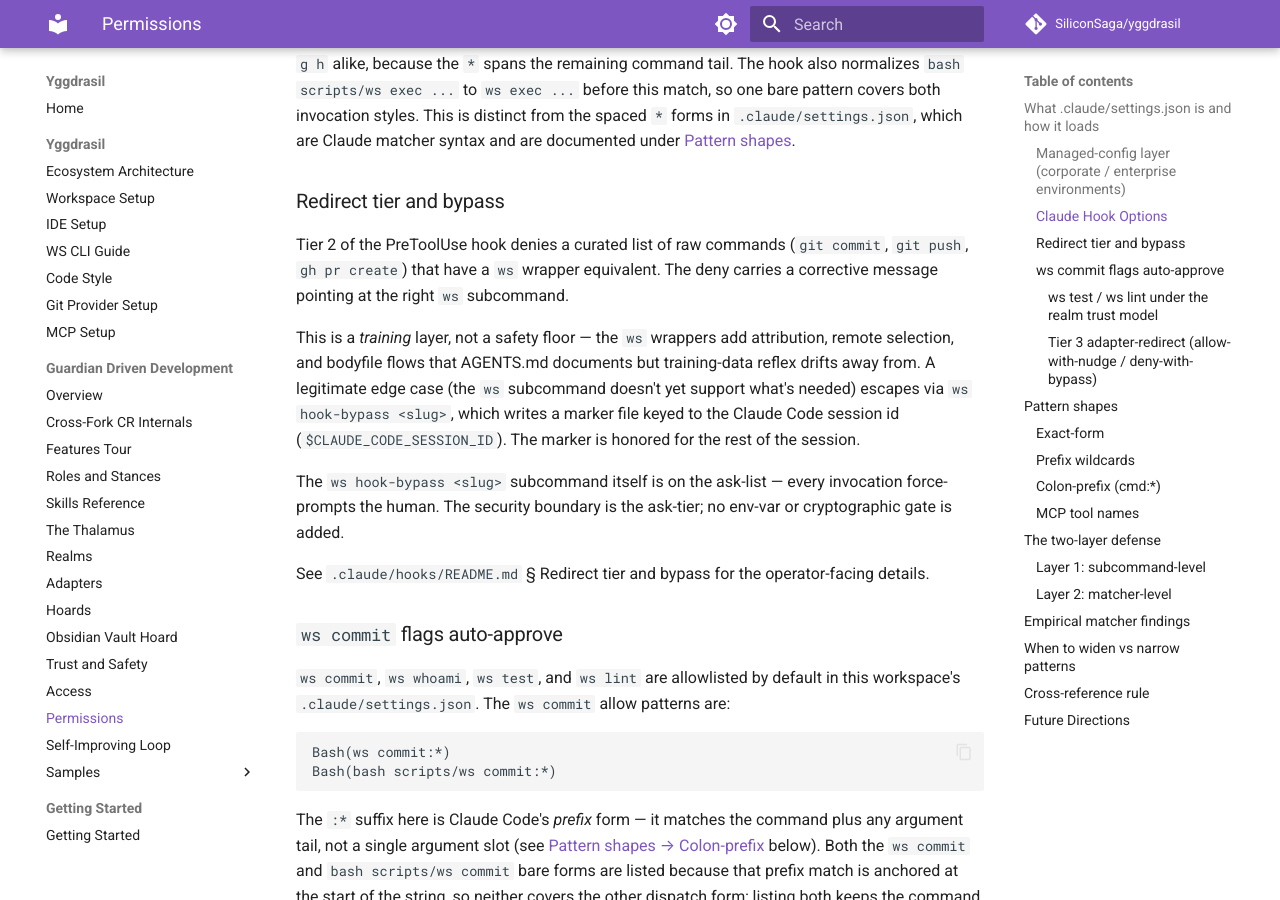
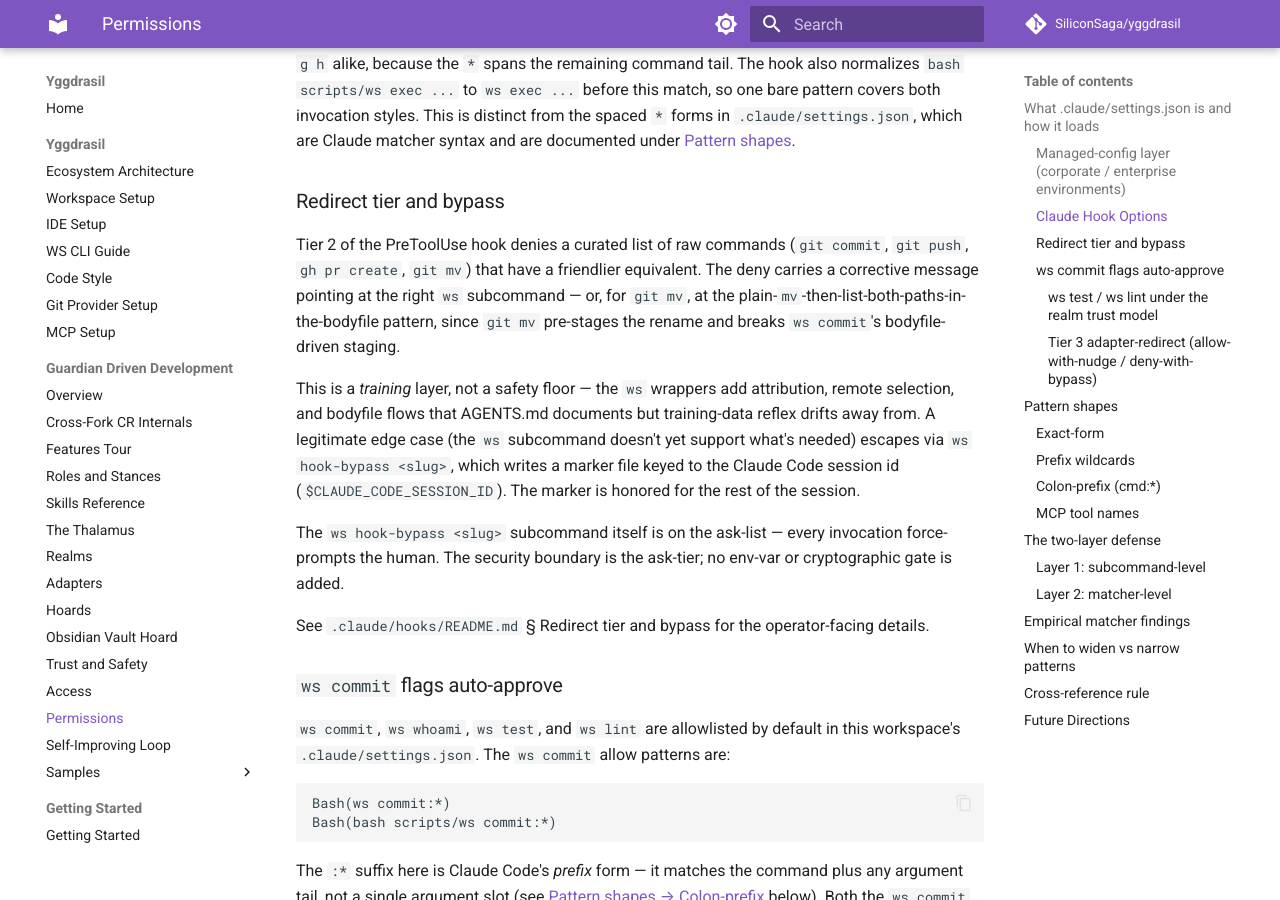
Before and after one commit to SiliconSaga/yggdrasil, an MkDocs documentation site: the page built from docs/gdd/permissions.md, in a window 1280 px wide and 900 px high, scrolled down 2056 px. Built offline with MkDocs 1.6.1 and Material for MkDocs 9.7.7, drawn with Linux system fonts in a browser that asks for light colours; comment, search, counter and statistics services are not loaded; some of the changed text lies outside the part shown.

Commit message:
feat(hook): redirect `git mv` to plain mv + bodyfile staging
Adds a `[redirect-commands]` entry so the Tier 2 hook denies `git mv` with a
corrective message. `git mv` pre-stages the rename and removes the old path,
which breaks `ws commit`'s bodyfile-driven `add:` staging (it then can't
`git add` the vanished old path) — a recurring snag whenever a tracked file is
moved (e.g. archiving a vault note). The message redirects to the working
pattern: plain `mv`, then list BOTH old and new paths under `add:`; git still
records a clean rename.

The pattern is `git* mv*` (not bare `git mv*`) so it also catches the
`git -C <dir> mv …` form used on hoards, matching the existing `git*reset
--hard*` convention in `[ask-commands]`. It's ordered after the `git commit`
entry, so a commit message containing "mv" still routes to `git-commit`.

No hook code change — the section is data-driven. Covered by three new bats
cases (bare `git mv` denies, `git -C … mv` denies, "mv"-in-commit-message still
routes to `git-commit`) and documented in `docs/gdd/permissions.md`. The slug
`git-mv` doubles as the `ws hook-bypass git-mv` escape hatch.

Co-Authored-By: Cervator <cervator@gmail.com>

```diff
--- a/docs/gdd/permissions.md
+++ b/docs/gdd/permissions.md
@@ -50,7 +50,7 @@
 
 ### Redirect tier and bypass
 
-Tier 2 of the PreToolUse hook denies a curated list of raw commands (`git commit`, `git push`, `gh pr create`) that have a `ws` wrapper equivalent. The deny carries a corrective message pointing at the right `ws` subcommand.
+Tier 2 of the PreToolUse hook denies a curated list of raw commands (`git commit`, `git push`, `gh pr create`, `git mv`) that have a friendlier equivalent. The deny carries a corrective message pointing at the right `ws` subcommand — or, for `git mv`, at the plain-`mv`-then-list-both-paths-in-the-bodyfile pattern, since `git mv` pre-stages the rename and breaks `ws commit`'s bodyfile-driven staging.
 
 This is a *training* layer, not a safety floor — the `ws` wrappers add attribution, remote selection, and bodyfile flows that AGENTS.md documents but training-data reflex drifts away from. A legitimate edge case (the `ws` subcommand doesn't yet support what's needed) escapes via `ws hook-bypass <slug>`, which writes a marker file keyed to the Claude Code session id (`$CLAUDE_CODE_SESSION_ID`). The marker is honored for the rest of the session.
 
@@ -191,6 +191,7 @@
 | `Bash(ws commit:*)` | `ws commit --co-author-file sess--sub yggdrasil .commits/x.md` | Allowed without prompt | The flag tail matches the start-anchored `ws commit:*` prefix; no env prefix, no angle brackets |
 | (any allow) | `LD_PRELOAD=/tmp/evil.so ws status` | Prompted | An env-assignment prefix stays in the match string and fails every allow glob |
 | `Bash(git commit *)` redirect-deny | `git commit -m y` | Denied (redirected to `ws commit`) | A bare denied command still hits its redirect-deny |
+| `git* mv*` redirect-deny | `git -C x mv a b` | Denied (redirect to plain `mv` + bodyfile) | The `git*…*` shape catches the `git -C <dir> mv` hoard form, not just bare `git mv` |
 | `Bash(ws test:*)` | `ws test mimir` | Allowed without prompt | `ws test` allowlisted under the realm trust model |
 | `Bash(ws lint:*)` | `ws lint mimir` | Allowed without prompt | `ws lint` allowlisted under the realm trust model |
 
```
Also changed, not shown: 2 other files.
